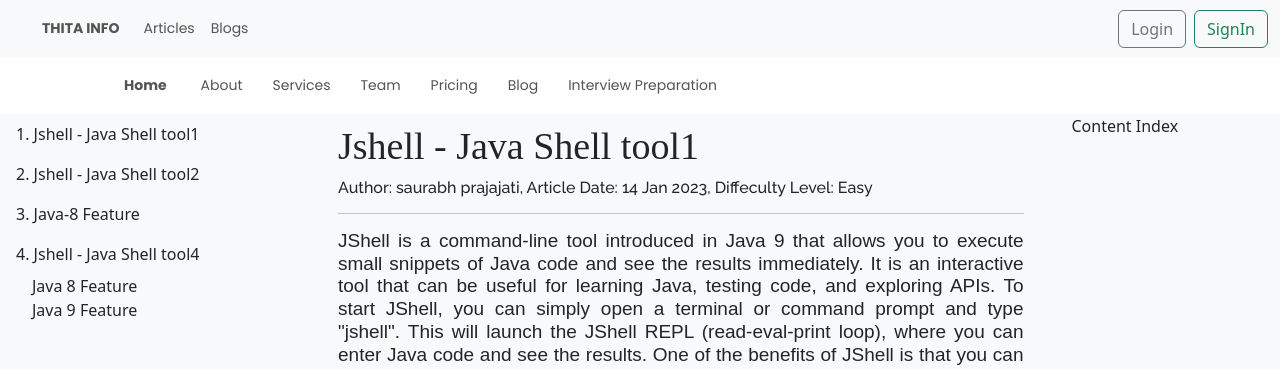
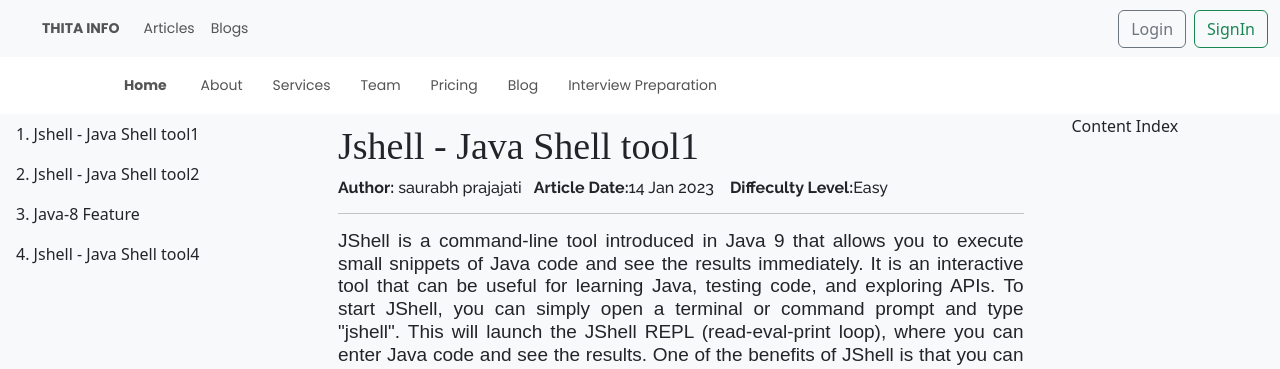
Before and after one commit to prajapatisaurabh/thitainfo-frontend, a React (Create React App) app: page /Articles in a window 1280 px wide. Both pictures are taken after a click on the item "Jshell - Java Shell tool1". Shown: the top 369 px of the page. Built offline with nearby package versions, Linux system fonts and the light colour scheme.

Commit message:
Initial Article added

```diff
--- a/public/index.html
+++ b/public/index.html
@@ -11,6 +11,7 @@
     <!-- Google Fonts -->
     <link
       href="https://fonts.googleapis.com/css?family=Open+Sans:300,300i,400,400i,600,600i,700,700i|Raleway:300,300i,400,400i,500,500i,600,600i,700,700i|Poppins:300,300i,400,400i,500,500i,600,600i,700,700i"
+      type="text/css"
       rel="stylesheet"
     />
     <link
--- a/src/components/article/articleComponents/ShowArticle.js
+++ b/src/components/article/articleComponents/ShowArticle.js
@@ -8,7 +8,7 @@ import { TreeviewData } from "../Constant";
 // Import 3 core
 import Content from "../innerArticles/Content";
 import ContentIndex from "../innerArticles/ContentIndex";
-import Tree from "../innerArticles/Tree";
+import Tree from "../innerArticles/component/Tree";
 
 const ShowArticle = () => {
   const navigate = useNavigate();
@@ -31,7 +31,7 @@ const ShowArticle = () => {
       <Row>
         <Col className="bg-light" xs="3">
           <ListGroup numbered>{linkList}</ListGroup>
-          <Tree data={TreeviewData} />
+          {/* <Tree data={TreeviewData} /> */}
         </Col>
         <Col className="bg-light" xs="9">
           <Row>
--- a/src/components/article/innerArticles/Content.js
+++ b/src/components/article/innerArticles/Content.js
@@ -1,43 +1,35 @@
 import React from "react";
 import { Container } from "reactstrap";
 import { useParams } from "react-router-dom";
-import { CopyBlock, a11yDark } from "react-code-blocks";
 import "./Content.css";
 import { productData } from "../Constant";
+import Example from "./component/Example";
+import Author from "./component/Author";
 const Content = () => {
   const { articleName } = useParams();
   const product = productData.find(
     (p) => String(p.articleName) === String(articleName)
   );
-  console.log(articleName + " " + product);
   let renderdata;
   if (product) {
     renderdata = (
       <div>
+        <section className="HeaderSection p-0">
           <h3 className="headerDetails">{product.articleName}</h3>
-        <h6>
-          Author: {product.artcleMetadata.user}, Article Date:{" "}
-          {product.artcleMetadata.date}, Diffeculty Level:{" "}
-          {product.artcleMetadata.level}
-        </h6>
+          <Author author={product.artcleMetadata} />
+        </section>
         <hr />
+        <section className="p-0">
+          <div>
             <h4>
               {product.ListView.map((ex) =>
-            ex.Example.map((exp) => (
-              <span>
-                <p className="fontDetails">{exp.problem}</p>
-                <br />
-                <div>
-                  <CopyBlock
-                    text={exp.code}
-                    language="javascript"
-                    theme={a11yDark}
-                  />
-                </div>
-              </span>
+                ex.Example.map((exp, index) => (
+                  <Example key={index} code={exp} />
                 ))
               )}
             </h4>
+          </div>
+        </section>
       </div>
     );
   } else {
--- /dev/null
+++ b/src/components/article/innerArticles/component/Author.js
@@ -0,0 +1,20 @@
+import React from "react";
+
+const Author = ({ author }) => {
+  return (
+    <h6>
+      <span>
+        <b>Author:</b> {author.user}
+      </span>{" "}
+      <span className="p-2">
+        <b>Article Date:</b>
+        {author.date}
+      </span>
+      <span className="p-2">
+        <b>Diffeculty Level:</b>
+        {author.level}
+      </span>
+    </h6>
+  );
+};
+export default Author;
--- /dev/null
+++ b/src/components/article/innerArticles/component/Example.js
@@ -0,0 +1,16 @@
+import React from "react";
+import { CopyBlock, a11yDark } from "react-code-blocks";
+
+const Example = ({ code }) => {
+  return (
+    <span>
+      <p className="fontDetails">{code.problem}</p>
+      <br />
+      <div>
+        <CopyBlock text={code.code} language="javascript" theme={a11yDark} />
+      </div>
+    </span>
+  );
+};
+
+export default Example;
--- a/src/components/article/innerArticles/TreeNode.js
+++ b/src/components/article/innerArticles/component/TreeNode.js
@@ -1,7 +1,6 @@
 import React, { useState } from "react";
 import Tree from "./Tree";
-import "./Content.css";
-
+import "../Content.css";
 const TreeNode = ({ data }) => {
   const { label, children } = data;
   const [collapsed, setCollapsed] = useState(true);
--- a/src/components/home/HeaderHome.js
+++ b/src/components/home/HeaderHome.js
@@ -14,16 +14,16 @@ const HeaderHome = () => {
   const [isOpen, setIsOpen] = useState(false);
   const toggle = () => setIsOpen(!isOpen);
   const links = [
-    { to: "/about", text: "About" },
-    { to: "/service", text: "Services" },
-    { to: "/team", text: "Team" },
-    { to: "/pricing", text: "Pricing" },
-    { to: "/blog", text: "Blog" },
-    { to: "/Articles", text: "Interview Preparation" },
+    { to: "/about", text: "About", id: 11110 },
+    { to: "/service", text: "Services", id: 11112 },
+    { to: "/team", text: "Team", id: 1111 },
+    { to: "/pricing", text: "Pricing", id: 11113 },
+    { to: "/blog", text: "Blog", id: 11114 },
+    { to: "/Articles", text: "Interview Preparation", id: 11115 },
   ];
-  const createNavItem = ({ to, text }) => (
-    <NavItem>
-      <NavLink key={to} tag={Link} to={to}>
+  const createNavItem = ({ to, text, id }) => (
+    <NavItem key={id.toString()}>
+      <NavLink tag={Link} to={to}>
         {text}
       </NavLink>
     </NavItem>
@@ -42,63 +42,6 @@ const HeaderHome = () => {
         </Collapse>
       </Navbar>
     </Container>
-
-    // <header id="header" className="d-flex align-items-center">
-    //   <div className="container d-flex justify-content-between align-items-center">
-    //     <div className="logo">
-    //       <h1>
-    //         <Link to="/">thita info</Link>
-    //       </h1>
-    //     </div>
-
-    //     <nav id="navbar" className="navbar">
-    //       <ul>
-    //         <li>
-    //           <Link to="/" className="active">
-    //             Home
-    //           </Link>
-    //         </li>
-    //         <li>
-    //           <Link to="/about">About</Link>
-    //         </li>
-    //         <li>
-    //           <Link to="/service">Services</Link>
-    //         </li>
-    //         {/* <li>
-    //           <Link to="/portfolio">Resume</Link>
-    //         </li> */}
-    //         <li>
-    //           <Link to="/team">Team</Link>
-    //         </li>
-    //         {/* <li>
-    //           <Link to="/pricing">Pricing</Link>
-    //         </li> */}
-    //         <li>
-    //           <Link to="/blog">Blog</Link>
-    //         </li>
-    //         <li>
-    //           <Link to="/Articles">Interview Preparation</Link>
-    //         </li>
-    //         {/* <li className="dropdown">
-    //           <a href="/javaArticle">
-    //             <span>Interview Preparation</span>{" "}
-    //             <i className="bi bi-chevron-down"></i>
-    //           </a>
-    //           <ul>
-    //             <li>
-    //               <Link to="/javaArticle">100 Java Interview Question</Link>
-    //             </li>
-
-    //             <li>
-    //               <Link to="/python100">100 Python Interview Question</Link>
-    //             </li>
-    //           </ul>
-    //         </li> */}
-    //       </ul>
-    //       <i className="bi bi-list mobile-nav-toggle"></i>
-    //     </nav>
-    //   </div>
-    // </header>)
   );
 };
 
```
Also changed, not shown: src/components/article/innerArticles/component/Tree.js (renamed from src/components/article/innerArticles/Tree.js). Lines whose indentation alone changed are shown as unchanged.
